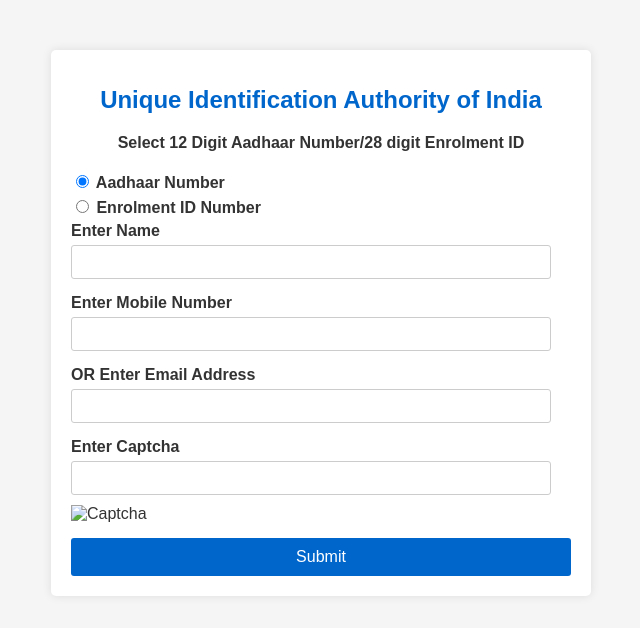
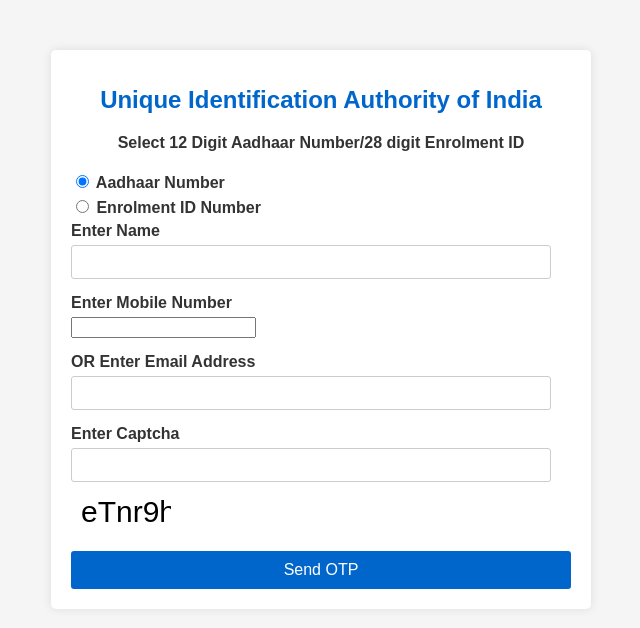
Before and after one commit to M-DEV-1/uidai-clone, a plain HTML site: page index.html in a window 1280 px wide. Shown: the whole page, without its empty margins (319-959 px from the left). Drawn offline with Linux system fonts and the light colour scheme.

Commit message:
text-based-static-captcha

```diff
--- a/index.html
+++ b/index.html
@@ -12,7 +12,7 @@
         <h1>Unique Identification Authority of India</h1>
         <h2>Select 12 Digit Aadhaar Number/28 digit Enrolment ID</h2>
 
-        <form action="your-backend-endpoint" method="POST" id="aadhaar-form">
+        <form method="POST" id="aadhaar-form">
             <label>
                 <input type="radio" name="id_type" value="aadhaar" checked> Aadhaar Number
             </label>
@@ -27,7 +27,7 @@
 
             <div class="form-group">
                 <label for="mobile">Enter Mobile Number</label>
-                <input type="text" id="mobile" name="mobile" required>
+                <input type="number" id="mobile" name="mobile" required>
             </div>
 
             <div class="form-group">
@@ -39,11 +39,11 @@
                 <label for="captcha">Enter Captcha</label>
                 <input type="text" id="captcha" name="captcha" required>
                 <div id="captcha-image">
-                    <img src="captcha-image-url" alt="Captcha">
+                    <canvas id="captcha-canvas"></canvas>
                 </div>
             </div>
 
-            <button type="submit" id="send-otp">Submit</button>
+            <button type="submit" id="send-otp" onclick="validateCaptcha()">Send OTP</button>
         </form>
     </div>
 
--- a/script.js
+++ b/script.js
@@ -1,11 +1,32 @@
-grecaptcha.ready(function() {
-    grecaptcha.execute('your-site-key', {action: 'submit'}).then(function(token) {
-        // Add the token to the form
-        var form = document.getElementById('aadhaar-form');
-        var input = document.createElement('input');
-        input.setAttribute('type', 'hidden');
-        input.setAttribute('name', 'g-recaptcha-response');
-        input.setAttribute('value', token);
-        form.appendChild(input);
-    });
-});
+/*
+    NOTE:
+
+    - replace current mechanism with recaptcha/captchav3 api
+
+*/
+
+// Captcha configuration
+const captchaText = "eTnr9hn"; // Static captcha text for demonstration
+const captchaCanvas = document.getElementById('captcha-canvas');
+const ctx = captchaCanvas.getContext('2d');
+
+captchaCanvas.width = 100;
+captchaCanvas.height = 40;
+
+// Draw captcha text on canvas
+ctx.font = "30px Arial";
+ctx.fillStyle = "#000000";
+ctx.fillText(captchaText, 10, 30);
+
+// Validate Captcha
+function validateCaptcha() {
+    const userInput = document.getElementById('captcha-input').value;
+    if (userInput === captchaText) {
+        alert("SUCCESS: Captcha verified successfully!");
+        // Proceed with form submission or any other logic
+    } else {
+        alert("FAILURE: Captcha verification failed. Please try again.");
+        // Clear the captcha input for retry
+        document.getElementById('captcha-input').value = '';
+    }
+}
--- a/styles.css
+++ b/styles.css
@@ -50,7 +50,7 @@ input[type="email"] {
     box-sizing: border-box;
 }
 
-#captcha-image img {
+#captcha-image {
     margin-top: 10px;
 }
 
```
